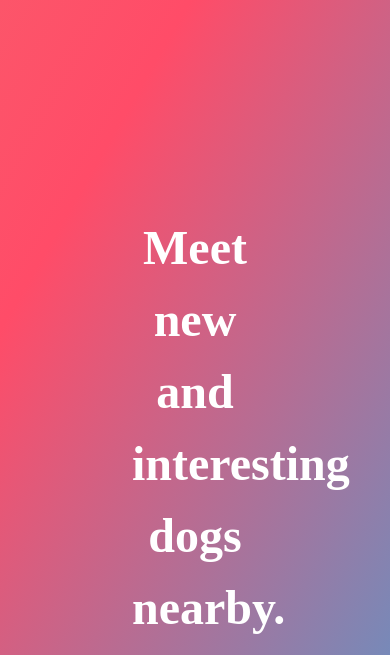
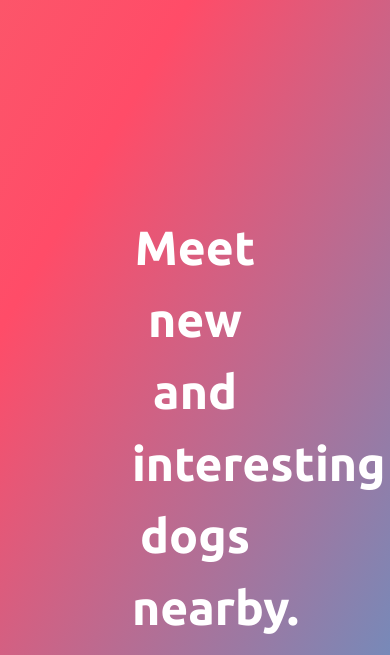
Before and after one commit to Tre7o/TinDog, a plain HTML site: page index.html in a window 390 px wide. Shown: the part 524-1179 px from the top of the page. Drawn offline with Linux system fonts and the light colour scheme; files whose address does not match are found by name.

Commit message:
Refactor font-face and media query styles

```diff
--- a/css/styles.css
+++ b/css/styles.css
@@ -51,7 +51,6 @@ body{
     width: 100%;
 }
 .top-heading{
-    font-family: 'Montserrat' !important;
     font-size: 3rem;
     font-weight: 900;
     line-height: 1.5;
```
